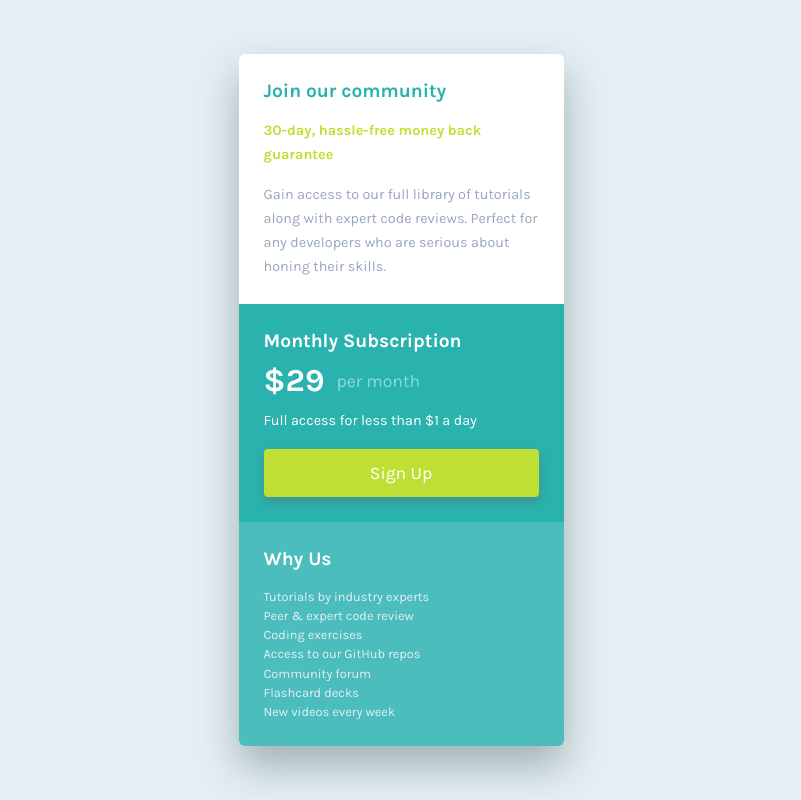
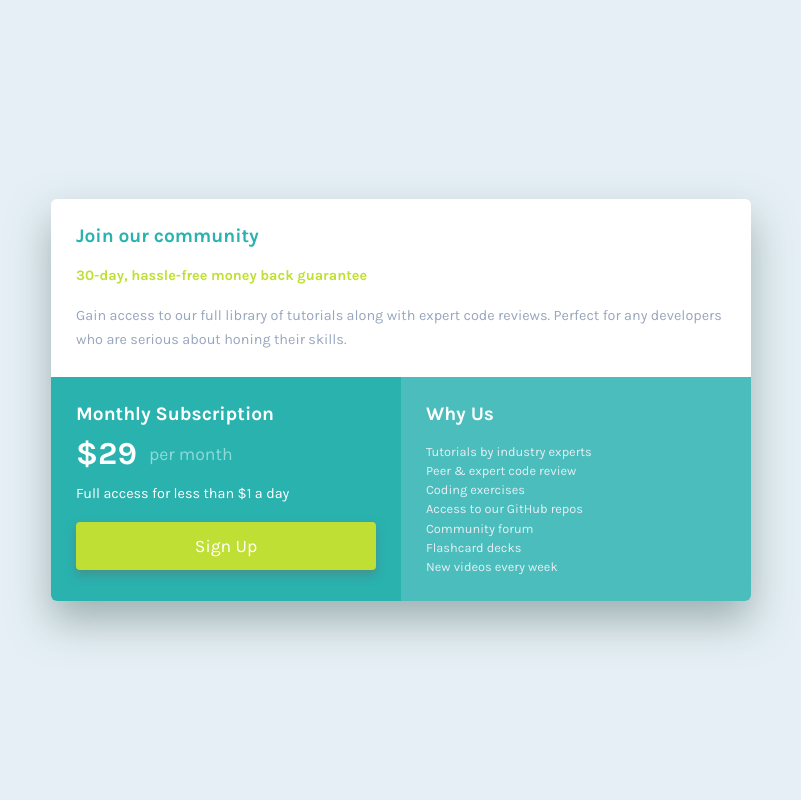
Before and after one commit to jeremylloyd/Single-Price-Grid-Component, a SvelteKit app: page / in a window 1280 px wide. Shown: the whole page, without its empty margins (239-1040 px from the left). Built offline with nearby package versions, Linux system fonts and the light colour scheme.

Commit message:
completed grid layout for desktops

```diff
--- a/src/routes/+page.svelte
+++ b/src/routes/+page.svelte
@@ -7,7 +7,7 @@
 </script>
 
 <main class="panels">
-  <section class="panel panel--light">
+  <section class="panel panel--light panel--wide">
     <h2 class="panel__title">Join our community</h2>
 
     <h3 class="panel__subtitle">30-day, hassle-free money back guarantee</h3>
--- a/static/style.css
+++ b/static/style.css
@@ -102,12 +102,17 @@ body {
   color: var(--cyan);
 }
 
+.panel--wide {
+  grid-column-end: span 2;
+}
+
 .panel__button {
   background-color: var(--yellow);
   color: white;
   padding: 0.75rem;
   border-radius: 0.25rem;
   box-shadow: 0px 5px 10px var(--shadow);
+  transition: background-color 100ms linear;
 }
 
 .panel__button:active {
@@ -147,6 +152,7 @@ body {
 .panel__item {
   color: var(--greylight);
   font-size: 0.8rem;
+  transition: color 100ms linear;
 }
 
 .panel__item:active {
@@ -155,7 +161,7 @@ body {
 
 .panels {
   font-family: 'Karla';
-  max-width: 325px;
+  margin: 30px;
   border-radius: 6px;
   overflow: hidden;
   box-shadow: 0px 20px 40px var(--shadow);
@@ -172,3 +178,18 @@ body {
     color: var(--yellow);
   }
 }
+
+@media screen and (min-width: 550px) {
+  .panels {
+    display: grid;
+    grid-template-columns: 50% 50%;
+  }
+
+  .panels {
+    font-family: 'Karla';
+    max-width: 700px;
+    border-radius: 6px;
+    overflow: hidden;
+    box-shadow: 0px 20px 40px var(--shadow);
+  }
+}
```
